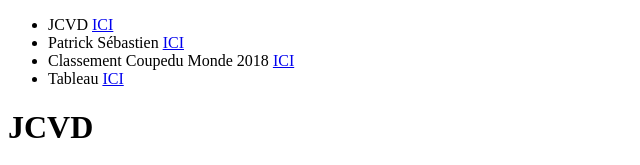
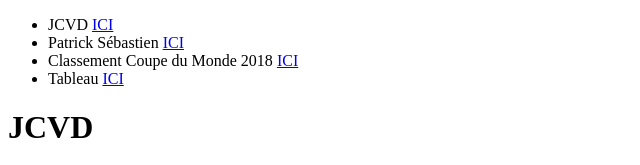
Before and after one commit to kelit-off/JCVD, a plain HTML site: page index.html in a window 1280 px wide. Shown: the top 165 px of the page, 0-640 px from the left. Drawn offline with Linux system fonts and the light colour scheme.

Commit message:
Update index.html

```diff
--- a/index.html
+++ b/index.html
@@ -3,7 +3,7 @@
 <head>
     <meta charset="UTF-8">
     <meta name="viewport" content="width=device-width, initial-scale=1.0">
-    <title>Document</title>
+    <title>Execice HTML JCVD, Patrick Sébastien, Classement coupe du monde 2018 et Tableau</title>
     <style>
         table {
             border-collapse: collapse;
@@ -18,7 +18,7 @@
     <ul>
         <li>JCVD <a href="#JCVD">ICI</a></li>
         <li>Patrick Sébastien <a href="#patrick-sebastien">ICI</a></li>
-        <li>Classement Coupedu Monde 2018 <a href="#coupe-du-monde-2018">ICI</a></li>
+        <li>Classement Coupe du Monde 2018 <a href="#coupe-du-monde-2018">ICI</a></li>
         <li>Tableau <a href="#tableau">ICI</a></li>
     </ul>
     <!-- Début Section JCVD -->
```
